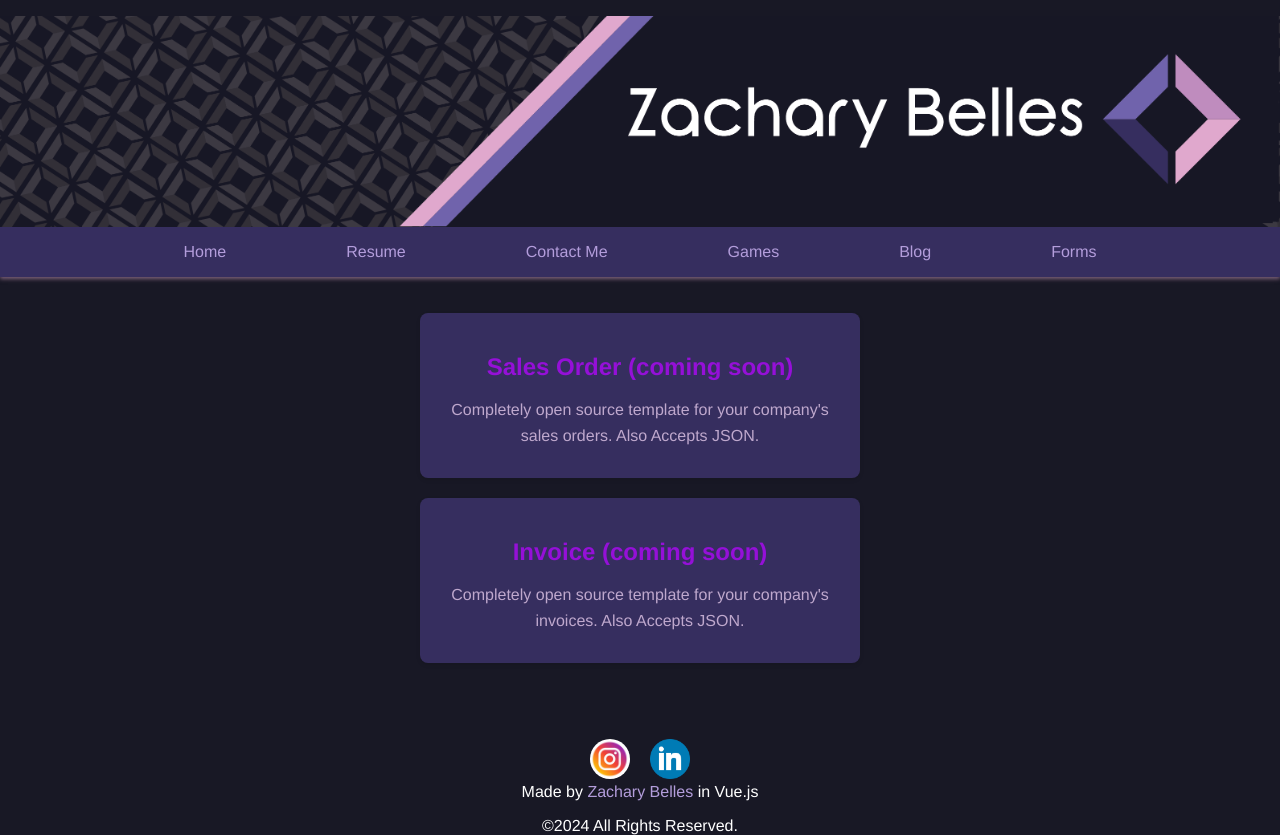
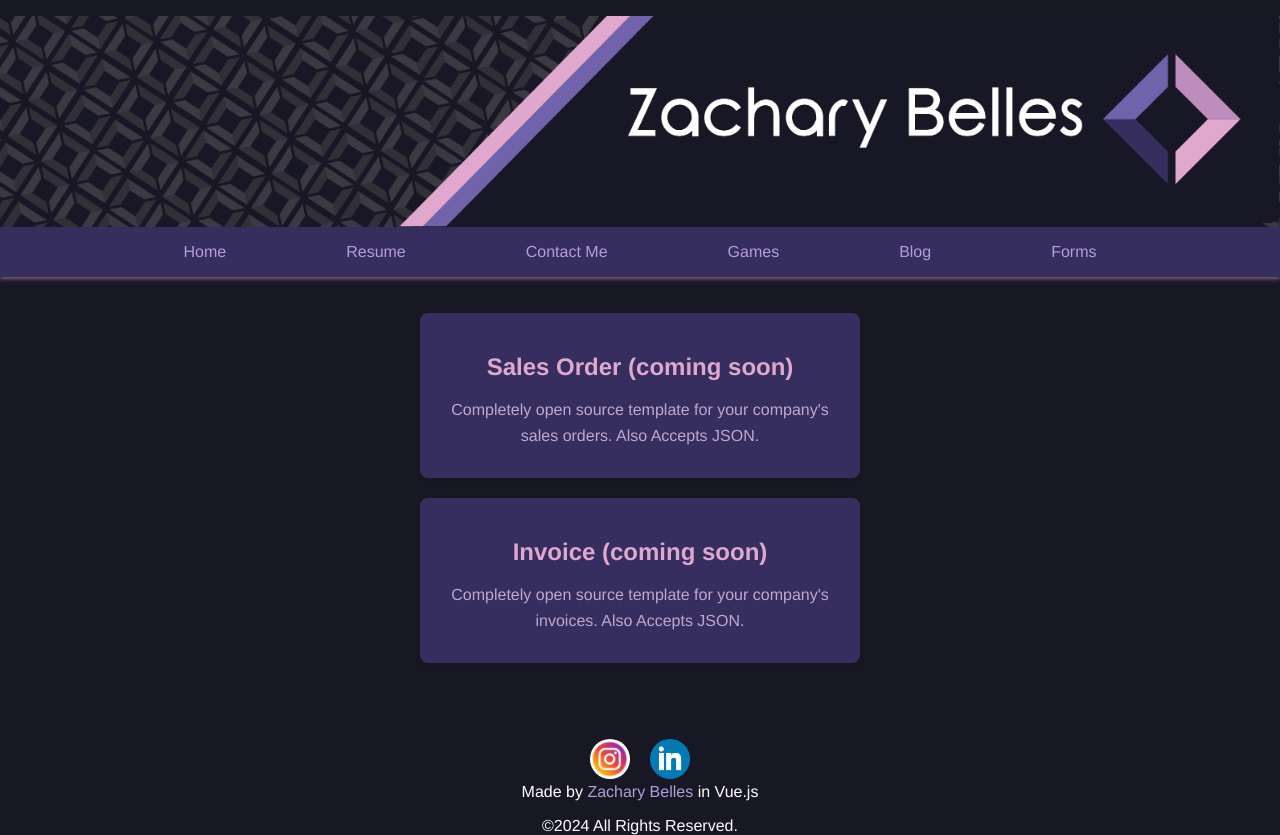
Before and after one commit to zmbelles/personal-site-v2, a Vue app: page /forms in a window 1280 px wide. Built offline with nearby package versions, Linux system fonts and the light colour scheme.

Commit message:
deny access to forms via link
remove links to in progress forms. can still be accessed if url is known. This is intentional.

```diff
--- a/src/components/forms/FormPage.vue
+++ b/src/components/forms/FormPage.vue
@@ -2,9 +2,7 @@
     <div class="form-page">
       <div class="form-entry">
         <h2 class="form-entry-title" :disabled="true">
-          <router-link to="/forms/sales-order" class="entry-link">
             Sales Order (coming soon)
-          </router-link>
         </h2>
         <p class="form-entry-body">
           Completely open source template for your company's sales orders. Also Accepts JSON.
@@ -12,9 +10,7 @@
       </div>
       <div class="form-entry">
         <h2 class="form-entry-title" :disabled="true">
-          <router-link to="/forms/invoice" class="entry-link">
             Invoice (coming soon)
-          </router-link>
         </h2>
         <p class="form-entry-body">
           Completely open source template for your company's invoices. Also Accepts JSON.
```
